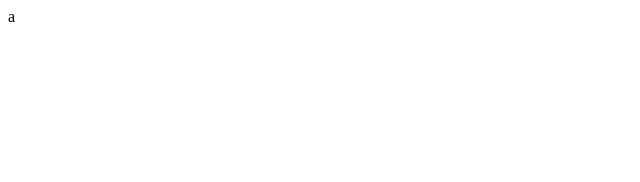
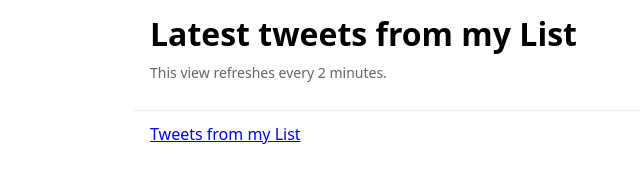
Before and after one commit to ndaly111/Tweetreader, a plain HTML site: page index.html in a window 1280 px wide. Shown: the whole page, without its empty margins (0-640 px from the left). Drawn offline with Linux system fonts and the light colour scheme.

Commit message:
Update index.html with embedded Twitter List timeline

```diff
--- a/index.html
+++ b/index.html
@@ -1 +1,37 @@
-a
+<!doctype html>
+<html lang="en">
+<head>
+  <meta charset="utf-8" />
+  <title>Latest Tweets (List)</title>
+  <meta name="viewport" content="width=device-width, initial-scale=1" />
+  <!-- Optional: auto-refresh every 120 seconds so new tweets appear -->
+  <meta http-equiv="refresh" content="120">
+  <style>
+    html, body { margin:0; padding:0; font-family:system-ui, sans-serif; }
+    header { padding:12px 16px; border-bottom:1px solid #eee; }
+    .wrap { max-width: 980px; margin: 0 auto; padding: 12px 16px; }
+    .note { color:#666; font-size: 14px; margin: 8px 0 16px; }
+    /* Make the embed tall enough; you can change 80vh to taste */
+    .timeline { min-height: 80vh; }
+  </style>
+</head>
+<body>
+  <header class="wrap">
+    <h1 style="margin:0">Latest tweets from my List</h1>
+    <div class="note">This view refreshes every 2 minutes.</div>
+  </header>
+  <div class="wrap timeline">
+    <!-- Replace the href below with YOUR List URL -->
+    <a class="twitter-timeline"
+       data-theme="light"
+       data-chrome="nofooter noborders"
+       data-width="100%"
+       data-height="900"
+       href="https://x.com/i/lists/1955671831572029854">
+      Tweets from my List
+    </a>
+  </div>
+
+  <script async src="https://platform.twitter.com/widgets.js" charset="utf-8"></script>
+</body>
+</htmla
```
